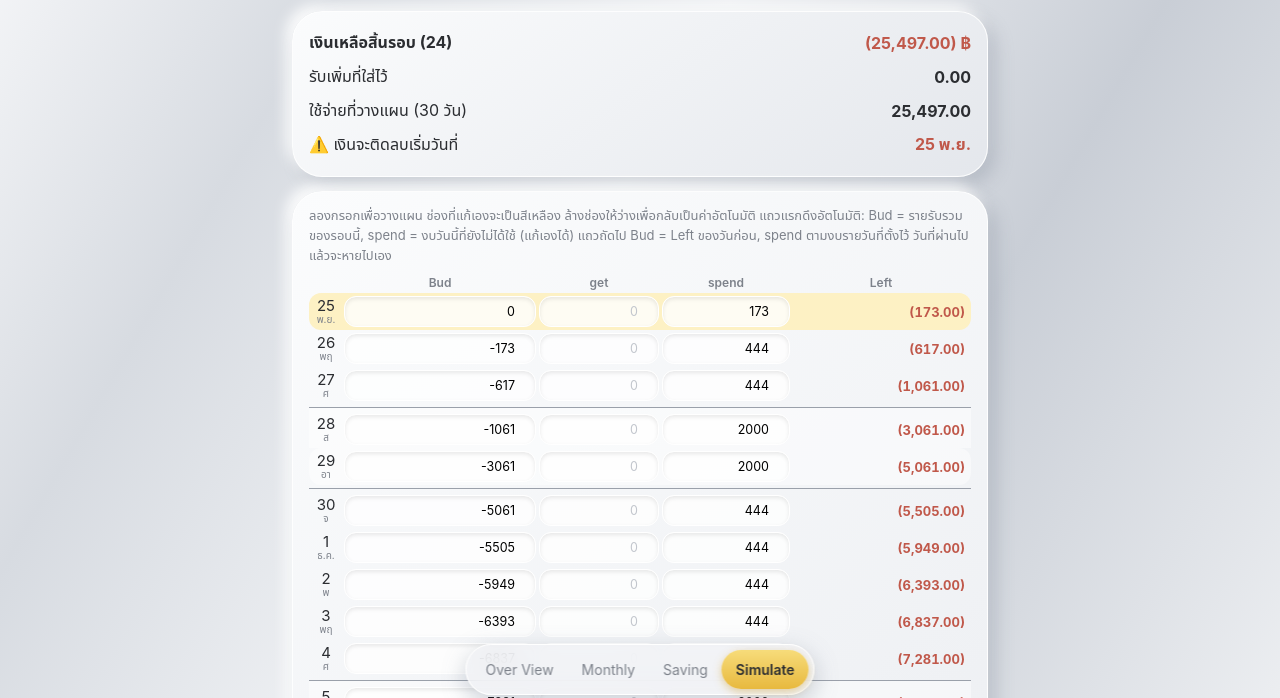
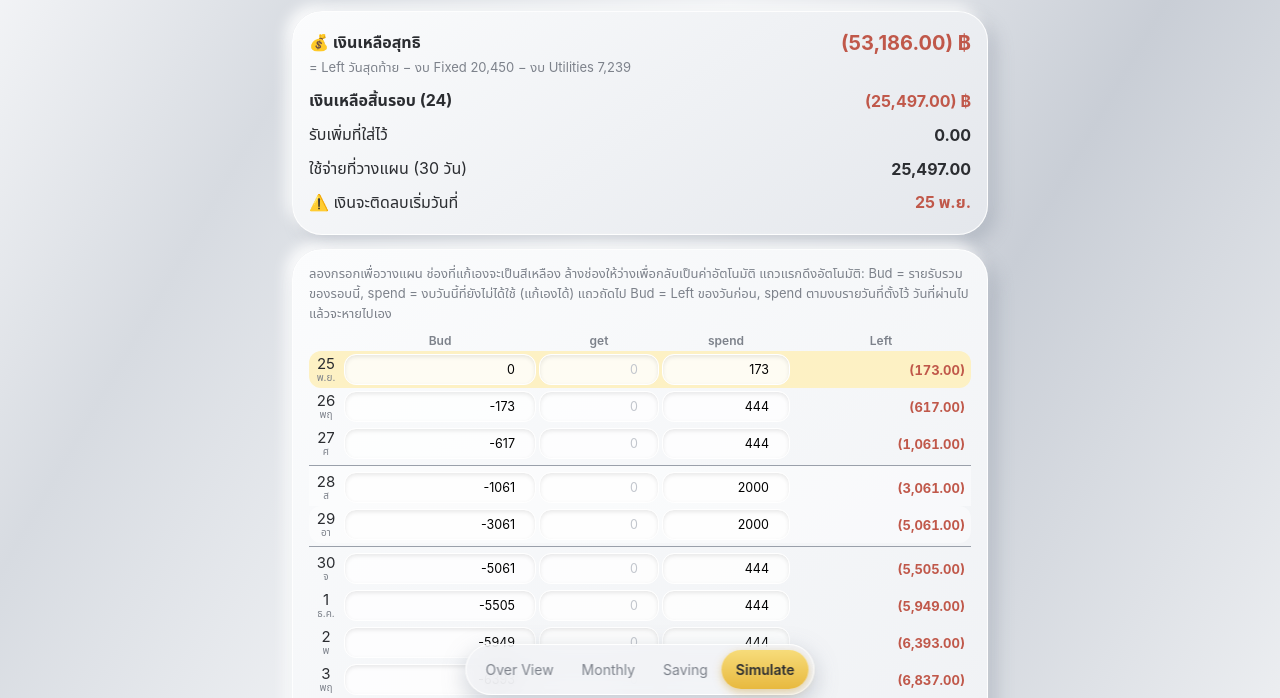
Before and after one commit to samongmee04-spec/Me-pocket, a plain HTML site: page index.html in a window 1280 px wide. Both pictures are taken after a click on the button "Simulate". Shown: the part 91-789 px from the top of the page. Drawn offline with Linux system fonts and the light colour scheme.

Commit message:
Simulate: show net remaining (last Left minus Fixed and Utilities budgets)
Fixed includes the cycle's yearly lump sums; shown in the summary card and under the table.

Co-Authored-By: Claude Opus 5.5 <noreply@anthropic.com>
Claude-Session: https://claude.ai/code/session_01CbCg2JKkh1avZM4UW14eoN

```diff
--- a/index.html
+++ b/index.html
@@ -700,8 +700,17 @@ function sim(){
   const{rows,P,today}=simRows(),wk=['อา','จ','อ','พ','พฤ','ศ','ส'];
   const tg=rows.reduce((t,x)=>t+x.g,0),tx=rows.reduce((t,x)=>t+x.x,0),last=rows.length?rows[rows.length-1].l:0;
   const neg=rows.find(x=>x.l<0),mn=rows.reduce((m,x)=>Math.min(m,x.l),Infinity);
+  /* เงินเหลือสุทธิ = Left วันสุดท้าย − งบ (ที่แก้ได้) ของ Fixed (รวมก้อนใหญ่ในรอบนี้) และ Utilities */
+  const gB=g=>{const it=(G.find(x=>x[0]==g)||[,[]])[1];return it.reduce((t,[n,d])=>t+(+bdg(g,n,d)||0),0)};
+  const bF=gB('Fixed')+yfRows(P).reduce((t,y)=>t+(+y.b||0),0),bU=gB('Utilities'),net=r2(last-bF-bU);
+  const netBox=`<div class="r"><span>Left วันสุดท้าย (24)</span><b>${lfm(last)}</b></div>
+   <div class="r"><span>− งบ Fixed</span><b>${fmt2(bF)}</b></div>
+   <div class="r"><span>− งบ Utilities</span><b>${fmt2(bU)}</b></div>
+   <div class="r" style="border-top:1.5px dashed #c9ced6;margin-top:4px;padding-top:8px"><b>💰 เงินเหลือสุทธิ</b><b style="font-size:20px;color:${col(net)}">${lfm(net)} ฿</b></div>`;
   let h=`<div class="nv"><b style="flex:1">🧮 Simulate · ${plab(P)}</b></div>`;
-  h+=card(`<div class="r"><b>เงินเหลือสิ้นรอบ (24)</b><b style="color:${col(last)}">${lfm(last)} ฿</b></div>
+  h+=card(`<div class="r"><b>💰 เงินเหลือสุทธิ</b><b style="font-size:20px;color:${col(net)}">${lfm(net)} ฿</b></div>
+   <div class="mut" style="margin:-2px 0 6px">= Left วันสุดท้าย − งบ Fixed ${fmt(bF)} − งบ Utilities ${fmt(bU)}</div>
+   <div class="r"><b>เงินเหลือสิ้นรอบ (24)</b><b style="color:${col(last)}">${lfm(last)} ฿</b></div>
    <div class="r"><span>รับเพิ่มที่ใส่ไว้</span><b>${fmt2(tg)}</b></div>
    <div class="r"><span>ใช้จ่ายที่วางแผน (${rows.length} วัน)</span><b>${fmt2(tx)}</b></div>
    <div class="r"><span>${neg?'⚠️ เงินจะติดลบเริ่มวันที่':'✅ พอใช้ถึงสิ้นรอบ'}</span><b style="color:${neg?'#c0584a':'#2c7a64'}">${neg?dt(neg.k).toLocaleDateString('th-TH',{day:'numeric',month:'short'}):'ต่ำสุด '+lfm(rows.length?mn:0)}</b></div>`);
@@ -713,6 +722,7 @@ function sim(){
       +`<span class="lf" style="color:${x.l<0?'#c0584a':'var(--ink)'}">${lfm(x.l)}</span></div>`;
   });
   h+=card(`<div class="mut" style="margin-bottom:6px">ลองกรอกเพื่อวางแผน ช่องที่แก้เองจะเป็นสีเหลือง ล้างช่องให้ว่างเพื่อกลับเป็นค่าอัตโนมัติ แถวแรกดึงอัตโนมัติ: Bud = รายรับรวมของรอบนี้, spend = งบวันนี้ที่ยังไม่ได้ใช้ (แก้เองได้) แถวถัดไป Bud = Left ของวันก่อน, spend ตามงบรายวันที่ตั้งไว้ วันที่ผ่านไปแล้วจะหายไปเอง</div>`+t
+    +`<div class="in" style="margin-top:12px">${netBox}</div>`
     +`<div class="r" style="margin-top:10px"><button class="btn c" style="flex:1" onclick="SR()">รีเซ็ตค่าที่แก้ทั้งหมด</button></div>`);
   return h;
 }
```
